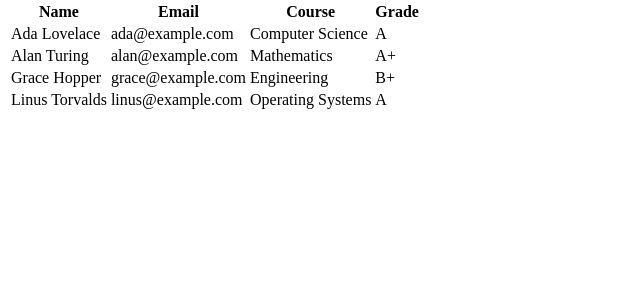
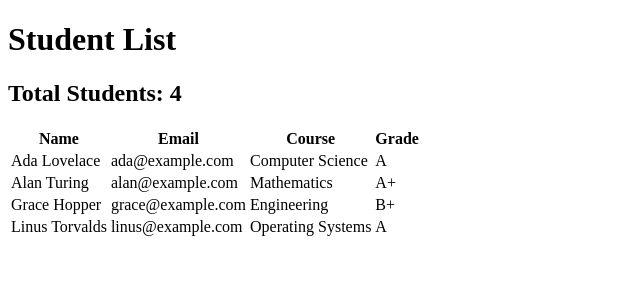
Before and after one commit to sai1512/django-mvt, a Django app: page /students/ in a window 1280 px wide. Shown: the part 26-326 px from the top of the page, without its empty margins (0-640 px from the left). Run offline with Django 5.2, Linux system fonts and the light colour scheme.

Commit message:
Added total no of students & adjust home page

```diff
--- a/core/templates/home.html
+++ b/core/templates/home.html
@@ -5,6 +5,6 @@
 
 {% block content %}
     <h1>Welcome to the Student Platform</h1>
-    <p>This is a simple student management platform built with Django.</p>
+    <p>This is a simple student management platform building with Django.</p>
 
 {% endblock %}
--- a/core/templates/student_list.html
+++ b/core/templates/student_list.html
@@ -3,6 +3,9 @@
 {% block title %}Student List - Student Platform{% endblock %}
 
 {% block content %}
+
+<h1>Student List</h1>
+<h2>Total Students: {{ total_students }}</h2>
 
 <table>
     <thead>
```
